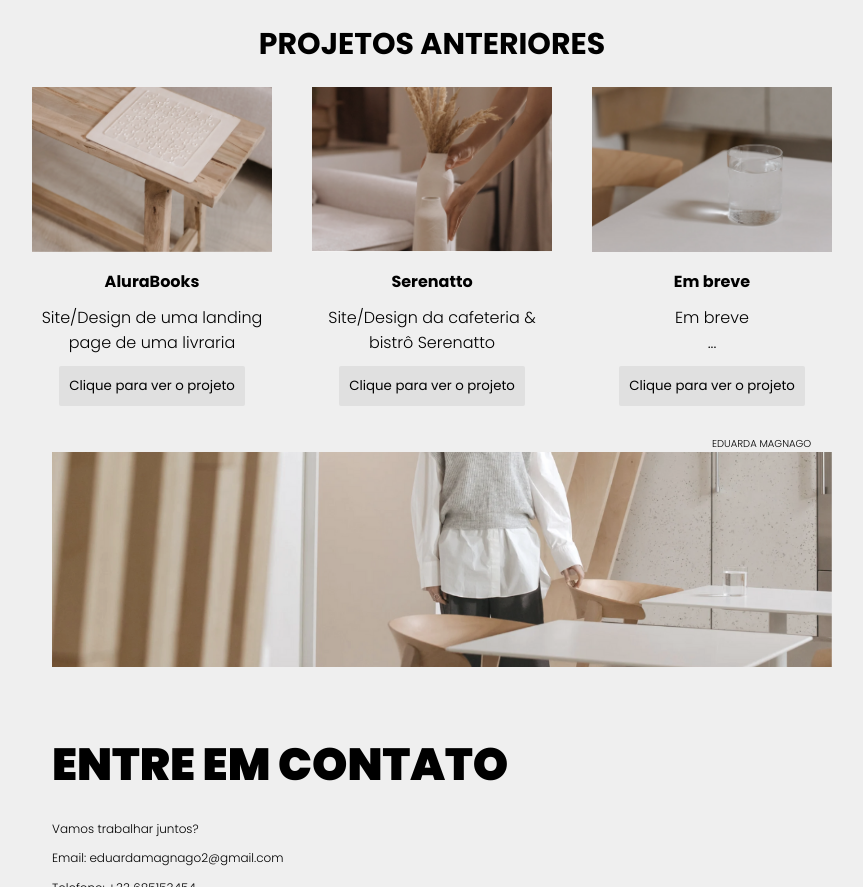
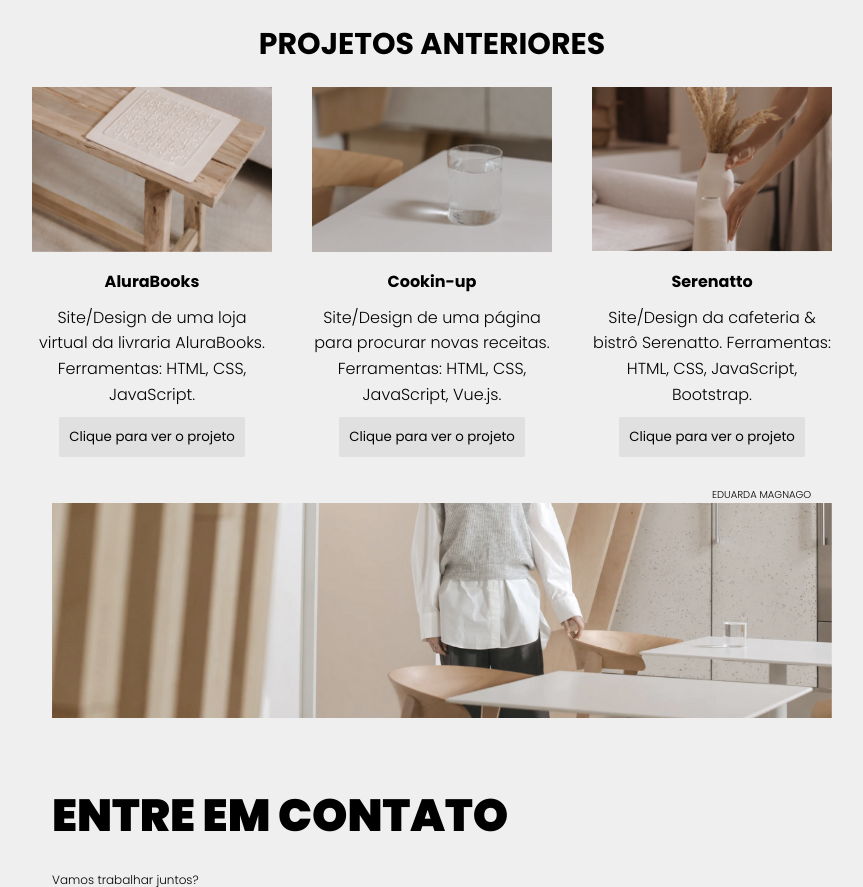
Before and after one commit to eduarda-magnago/portfolio, a plain HTML site: page index.html in a window 1280 px wide. Shown: the part 1359-2246 px from the top of the page, without its empty margins (208-1071 px from the left). Drawn offline with nearby package versions, Linux system fonts and the light colour scheme; a web font is replaced by a local one.

Commit message:
Update index.html

```diff
--- a/index.html
+++ b/index.html
@@ -78,20 +78,20 @@
                 <div>
                     <img class="img-projetos" src="img/projeto1.png" alt="Project 1">
                     <p><b>AluraBooks</b></p>
-                    <p>Site/Design de uma landing page de uma livraria</p>
+                    <p>Site/Design de uma loja virtual da livraria AluraBooks.<br>Ferramentas: HTML, CSS, JavaScript.</b></p>
                     <button class="button"><a class="texto-projeto" href="https://eduarda-magnago.github.io/alurabooks/" target="_blank">Clique para ver o projeto</a></button>
+                </div>
+                <div>
+                    <img class="img-projetos" src="img/projeto3.png" alt="Project 3">
+                    <p><b>Cookin-up</b></p>
+                    <p>Site/Design de uma página para procurar novas receitas. Ferramentas: HTML, CSS, JavaScript, Vue.js.<br></p>
+                    <button class="button"><a class="texto-projeto" href="https://eduarda-magnago.github.io/cookin-up/" target="_blank">Clique para ver o projeto</a></button>
                 </div>
                 <div>
                     <img class="img-projetos" src="img/projeto2.png" alt="Project 2">
                     <p><b>Serenatto</b></p>
-                    <p>Site/Design da cafeteria & bistrô Serenatto<br></p>
+                    <p>Site/Design da cafeteria & bistrô Serenatto. Ferramentas: HTML, CSS, JavaScript, Bootstrap.<br></p>
                     <button class="button"><a class="texto-projeto" href="https://eduarda-magnago.github.io/serenatto/" target="_blank">Clique para ver o projeto</a></button>
-                </div>
-                <div>
-                    <img class="img-projetos" src="img/projeto3.png" alt="Project 3">
-                    <p><b>Em breve</b></p>
-                    <p>Em breve<br>...</p>
-                    <button class="button">Clique para ver o projeto</button>
                 </div>
             </div>
         </section>
```
